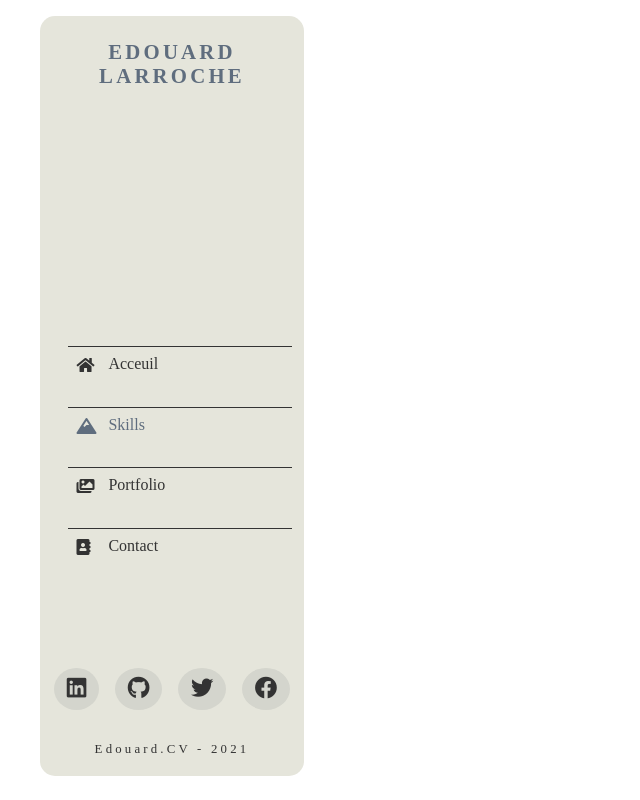
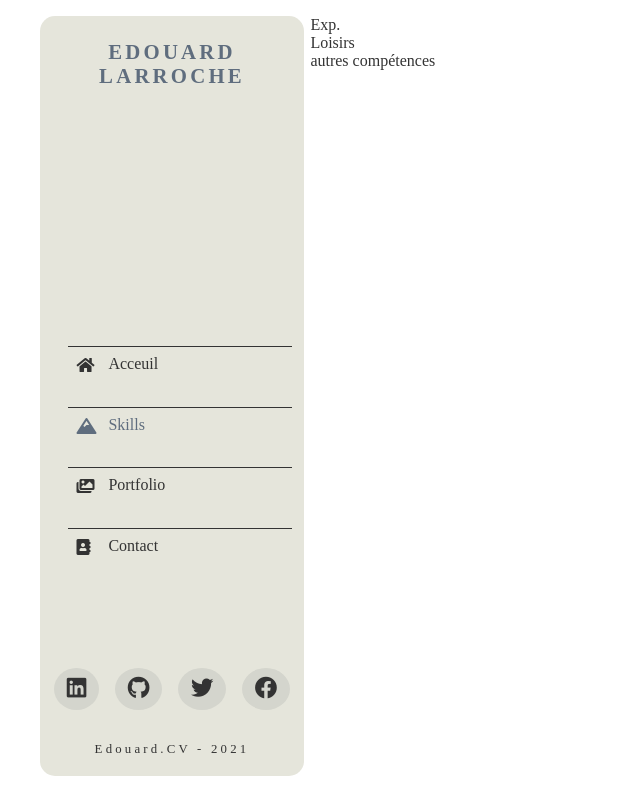
Before and after one commit to Edouard-LARROCHE/CV-reactjs, a React (Create React App) app: page /skills in a window 1280 px wide. Shown: the whole page, without its empty margins (0-640 px from the left). Built offline with nearby package versions, Linux system fonts and the light colour scheme.

Commit message:
add files skills

```diff
--- /dev/null
+++ b/src/components/Skills/Experience.js
@@ -0,0 +1,5 @@
+import React from 'react';
+
+export default function Experience() {
+  return <div>Exp.</div>;
+}
--- /dev/null
+++ b/src/components/Skills/Hobbies.js
@@ -0,0 +1,5 @@
+import React from 'react';
+
+export default function hobbies() {
+  return <div>Loisirs</div>;
+}
--- /dev/null
+++ b/src/components/Skills/Languages.js
@@ -0,0 +1,10 @@
+import React, { Component } from 'react';
+
+export default class Languages extends Component {
+  state = {
+    languages: [{}],
+  };
+  render() {
+    return <div></div>;
+  }
+}
--- /dev/null
+++ b/src/components/Skills/OthersSkills.js
@@ -0,0 +1,5 @@
+import React from 'react';
+
+export default function OthersSkills() {
+  return <div>autres compétences</div>;
+}
--- a/src/pages/Skills.js
+++ b/src/pages/Skills.js
@@ -1,10 +1,20 @@
 import React from 'react';
 import Navigation from '../components/Navigation';
+import Experience from '../components/Skills/Experience';
+import Hobbies from '../components/Skills/Hobbies';
+import Languages from '../components/Skills/Languages';
+import OthersSkills from '../components/Skills/OthersSkills';
 
 export default function Skills() {
   return (
-    <div>
+    <div className='skills'>
       <Navigation />
+      <div className='skillsContent'>
+        <Languages />
+        <Experience />
+        <Hobbies />
+        <OthersSkills />
+      </div>
     </div>
   );
 }
```
